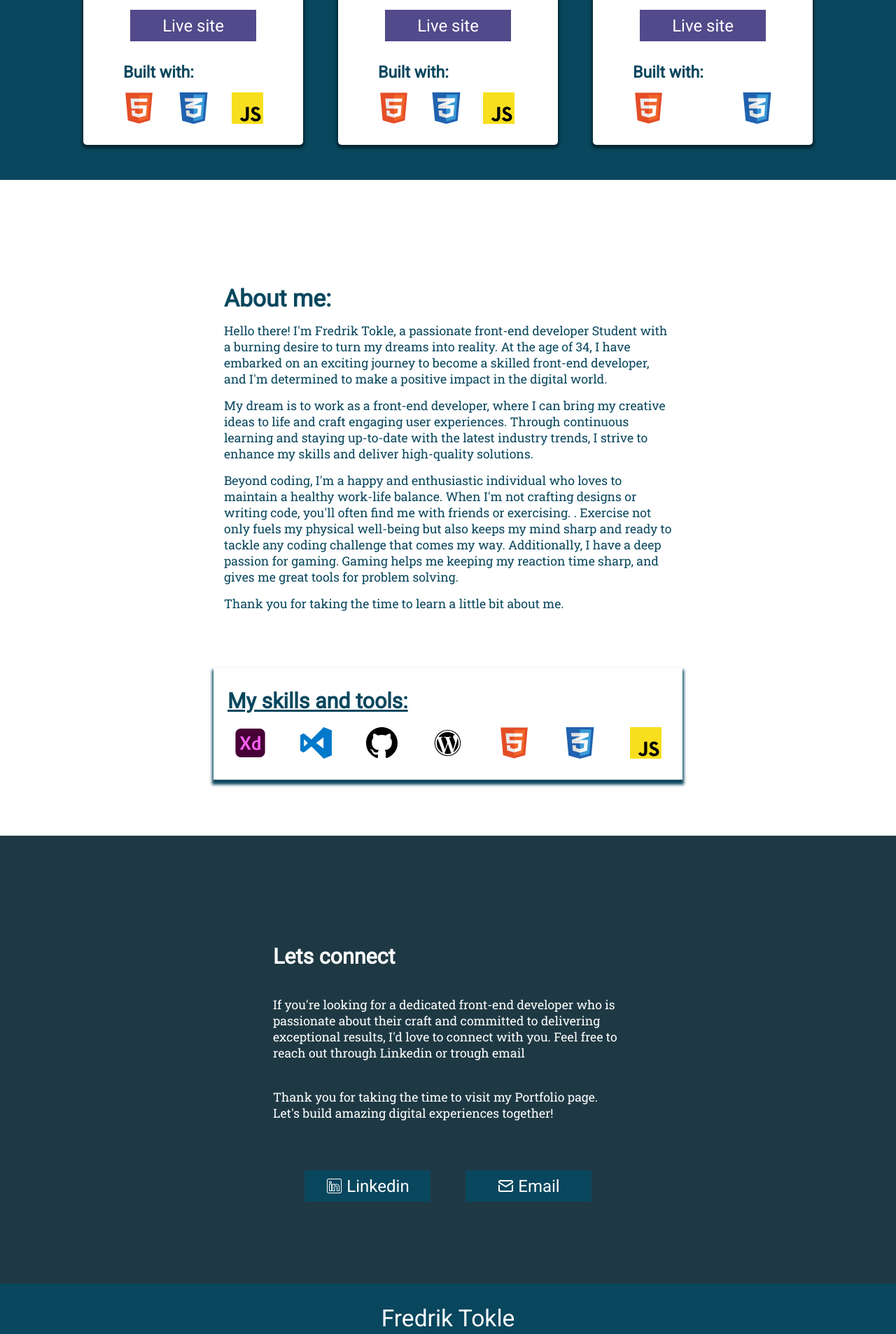
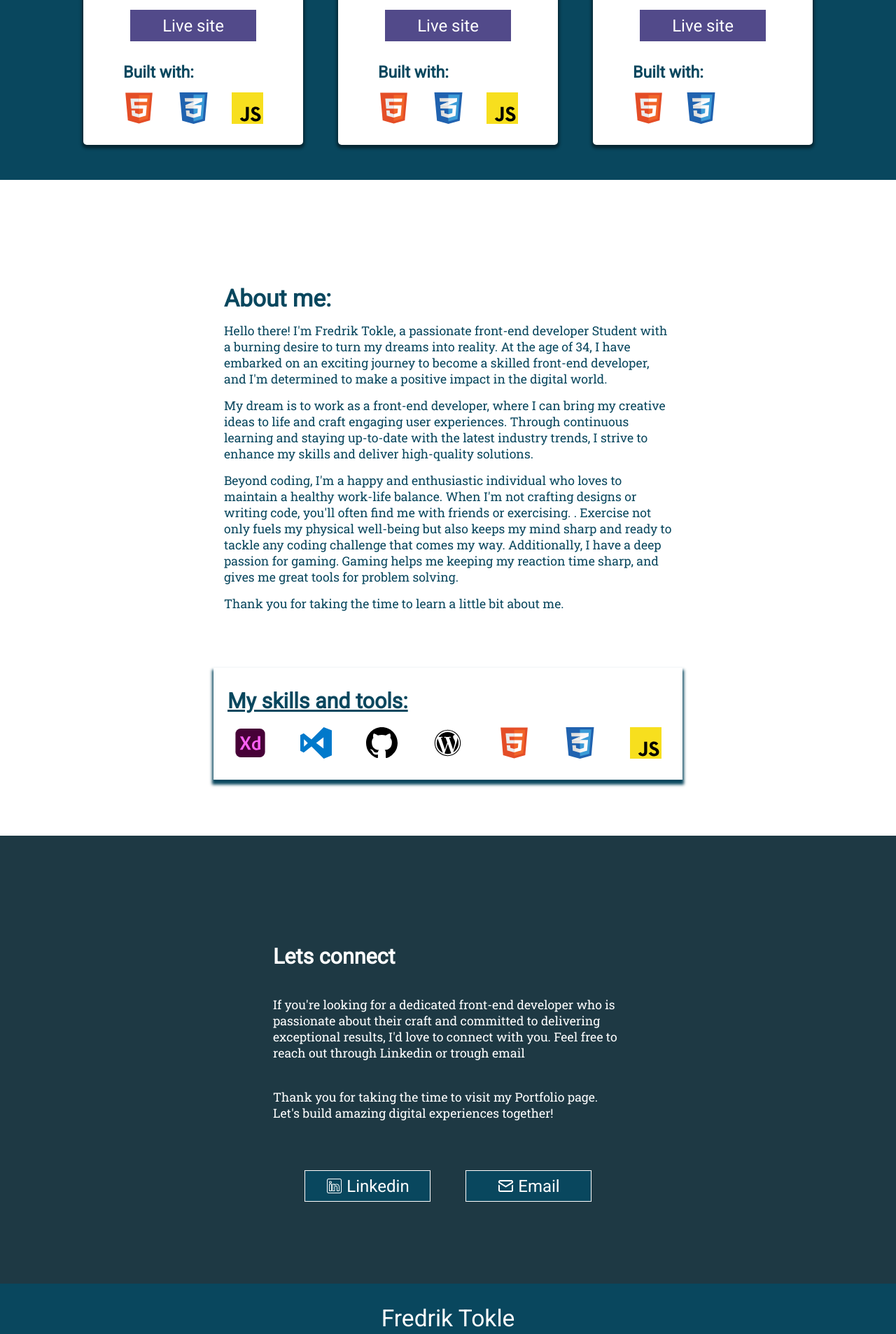
Before and after one commit to Tokle89/Tokle89.github.io, a plain HTML site: page index.html in a window 1280 px wide. Shown: the part 1460-3366 px from the top of the page at 70% size. Drawn offline with nearby package versions, Linux system fonts and the light colour scheme.

Commit message:
Update styles.css

```diff
--- a/css/styles.css
+++ b/css/styles.css
@@ -240,7 +240,7 @@ footer div {
   justify-content: space-between;
   margin-top: 15px;
 }
-.card:nth-of-type(2) .icon-container {
+.card:nth-of-type(3) .icon-container {
   justify-content: start;
 }
 /* contact  */
@@ -284,5 +284,5 @@ footer div {
 }
 .contact .cta {
   background-color: var(--tertiary-color);
-  border: var(--tertiary-color);
+  border: 1px solid var(--primary-color);
 }
```
